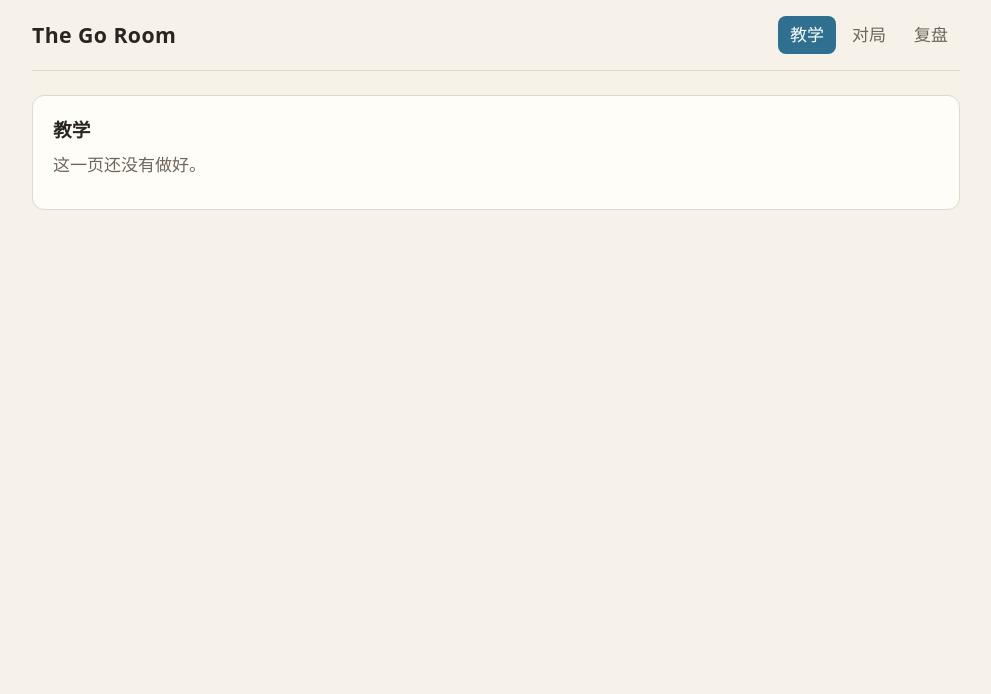
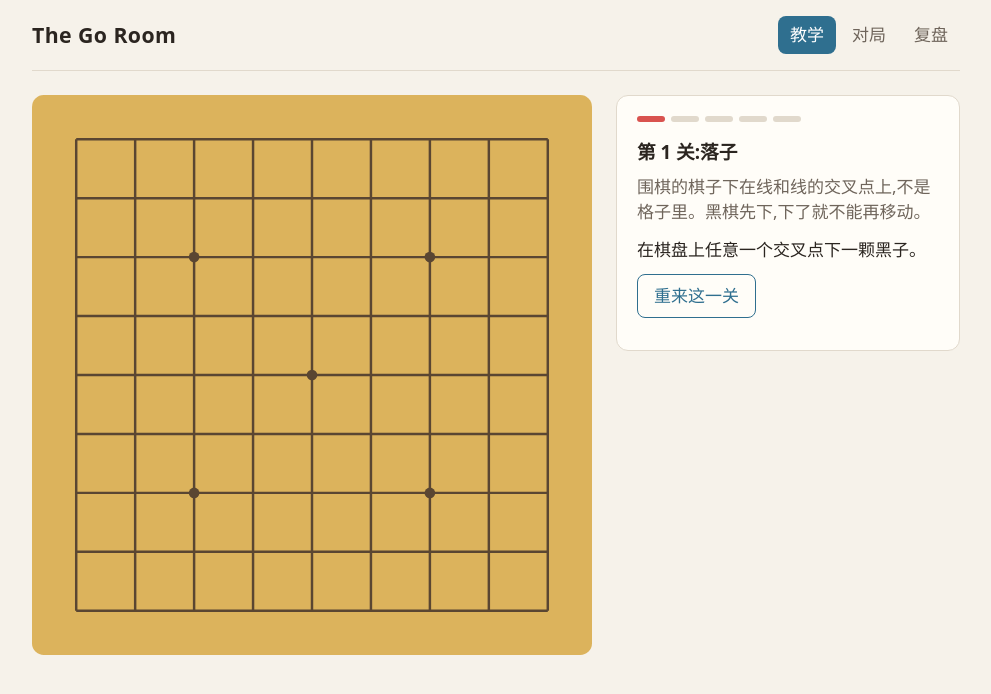
Before and after one commit to Minjia-Hu/the-go-room, a React (Vite) app: page / in a window 1280 px wide. Shown: the top 694 px of the page, without its empty margins (144-1135 px from the left). Built offline with nearby package versions, Linux system fonts and the light colour scheme.

Commit message:
feat(app): add lesson page and wire it into the app

```diff
--- a/src/app/App.tsx
+++ b/src/app/App.tsx
@@ -1,3 +1,5 @@
+import { LESSONS } from '../content/lessons'
+import { LessonPage } from './lessons/LessonPage'
 import { usePage } from './router'
 import type { Page } from './router'
 
@@ -40,7 +42,7 @@ export function App() {
         </nav>
       </header>
       <main>
-        {page === 'lessons' && <Placeholder title="教学" />}
+        {page === 'lessons' && <LessonPage lessons={LESSONS} onFinish={() => navigate('play')} />}
         {page === 'play' && <Placeholder title="对局" />}
         {page === 'replay' && <Placeholder title="复盘" />}
       </main>
--- /dev/null
+++ b/src/app/lessons/LessonPage.tsx
@@ -0,0 +1,74 @@
+import { useState } from 'react'
+import type { Lesson } from '../../content/lessons'
+import { Board } from '../board/Board'
+import { clickPoint, currentStep, isLessonDone, lessonMarks, startLesson } from './lessonRunner'
+
+export interface LessonPageProps {
+  readonly lessons: readonly Lesson[]
+  /** 最后一关完成后用户点"去对局"时调用。 */
+  readonly onFinish: () => void
+}
+
+export function LessonPage({ lessons, onFinish }: LessonPageProps) {
+  const [index, setIndex] = useState(0)
+  const [run, setRun] = useState(() => startLesson(lessons[0]))
+
+  const lesson = lessons[index]
+  const step = currentStep(run)
+  const done = isLessonDone(run)
+  const isLast = index === lessons.length - 1
+
+  function goTo(next: number) {
+    setIndex(next)
+    setRun(startLesson(lessons[next]))
+  }
+
+  return (
+    <section className="page page--with-board">
+      <Board
+        board={run.game.board}
+        lastMove={run.lastMove}
+        marks={lessonMarks(run)}
+        ghostColor={step?.kind === 'place' ? run.game.toPlay : null}
+        disabled={done}
+        onPointClick={(p) => setRun((current) => clickPoint(current, p))}
+      />
+      <div className="panel">
+        <ol className="progress" aria-label="教学进度">
+          {lessons.map((l, i) => (
+            <li
+              key={l.id}
+              className={
+                i < index ? 'progress__step progress__step--done' : i === index ? 'progress__step progress__step--current' : 'progress__step'
+              }
+              aria-current={i === index ? 'step' : undefined}
+            />
+          ))}
+        </ol>
+        <h2>{lesson.title}</h2>
+        <p className="muted">{lesson.intro}</p>
+        {step && <p>{step.goal}</p>}
+        {run.message && (
+          <p className={`message message--${run.message.kind}`} role="status">
+            {run.message.text}
+          </p>
+        )}
+        <p>
+          {done && !isLast && (
+            <button type="button" className="button" onClick={() => goTo(index + 1)}>
+              下一关
+            </button>
+          )}
+          {done && isLast && (
+            <button type="button" className="button" onClick={onFinish}>
+              去对局
+            </button>
+          )}{' '}
+          <button type="button" className="button button--ghost" onClick={() => goTo(index)}>
+            重来这一关
+          </button>
+        </p>
+      </div>
+    </section>
+  )
+}
```
Also changed, not shown: 2 other files (tests, documents, lock files or other folders).
